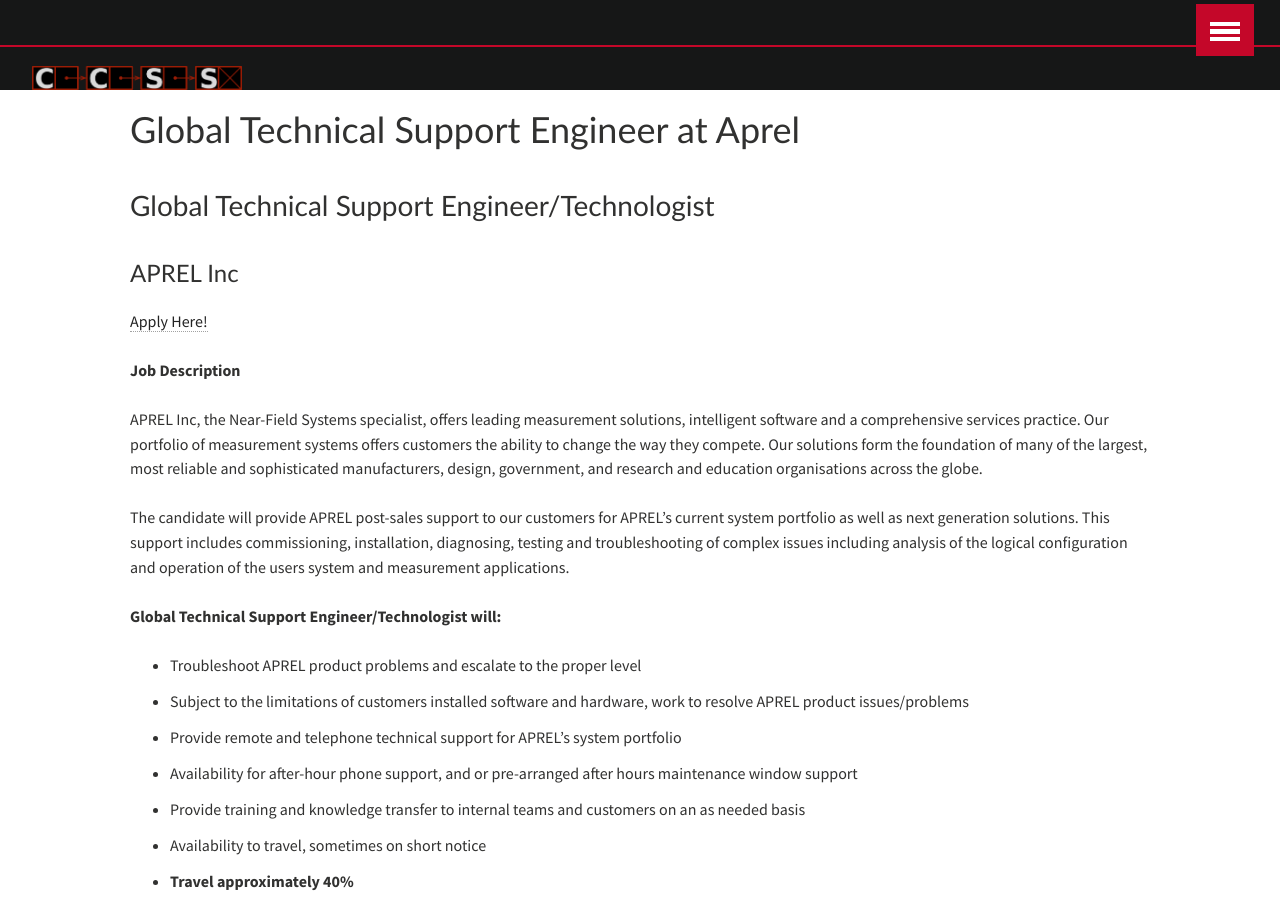
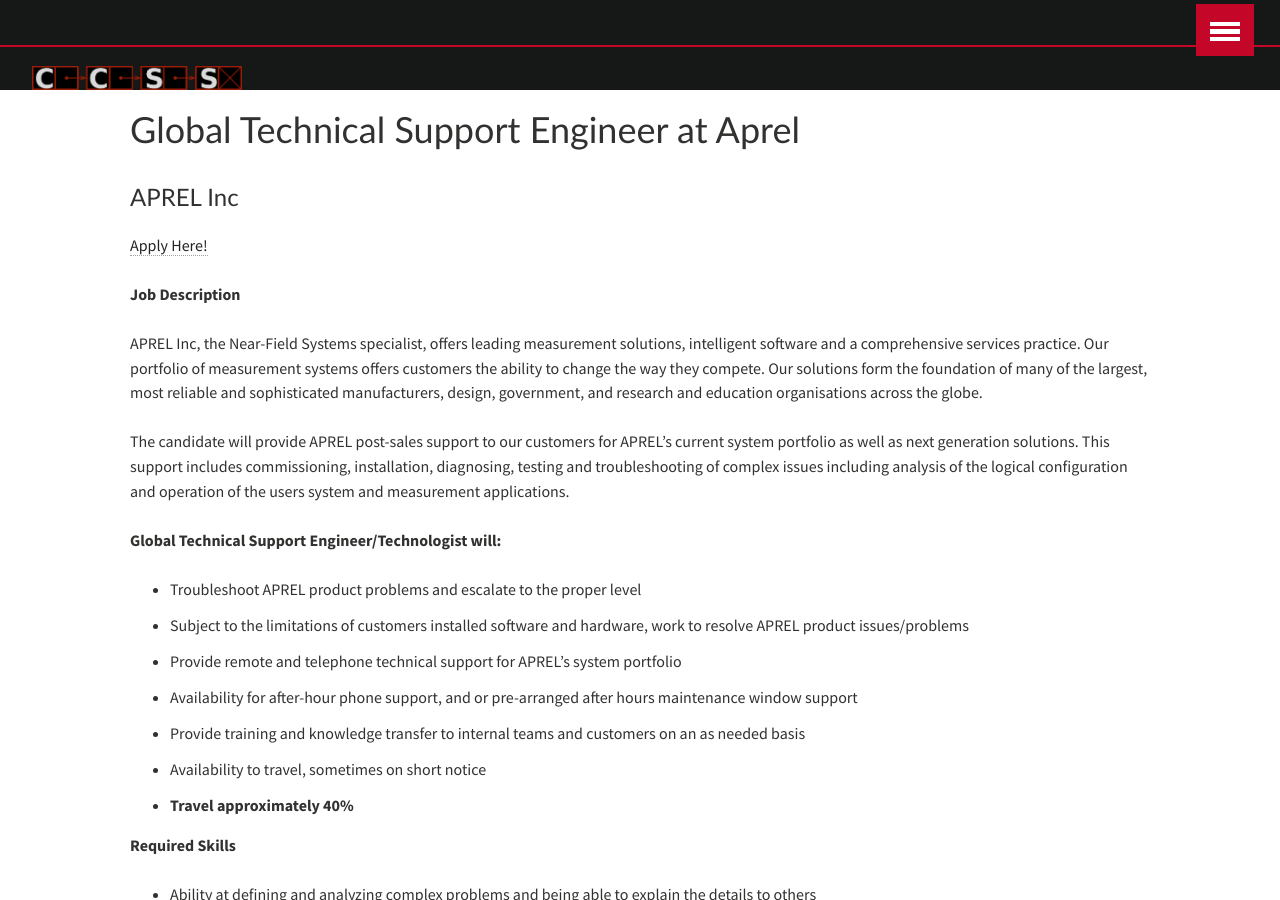
Before and after one commit to CarletonComputerScienceSociety/carletoncomputersciencesociety.github.io, a Jekyll site: the page built from community/news/_posts/2017-03-29-global-technical-support-engineer-at-aprel.md, in a window 1280 px wide and 900 px high. Built offline with Jekyll 4.4.1, drawn with Linux system fonts in a browser that asks for light colours.

Commit message:
Update 2017-03-29-global-technical-support-engineer-at-aprel.md

```diff
--- a/community/news/_posts/2017-03-29-global-technical-support-engineer-at-aprel.md
+++ b/community/news/_posts/2017-03-29-global-technical-support-engineer-at-aprel.md
@@ -5,7 +5,6 @@
 by: Brittny Lapierre
 ---
 
-<h3>Global Technical Support Engineer/Technologist</h3>
 <h4>APREL Inc</h4>
 
 <a href="https://ca.indeed.com/cmp/APREL-Inc./jobs/Global-Technical-Support-Engineer-Technologist-d41b3930ec01ff01?q=aprel">Apply Here!</a>
```
